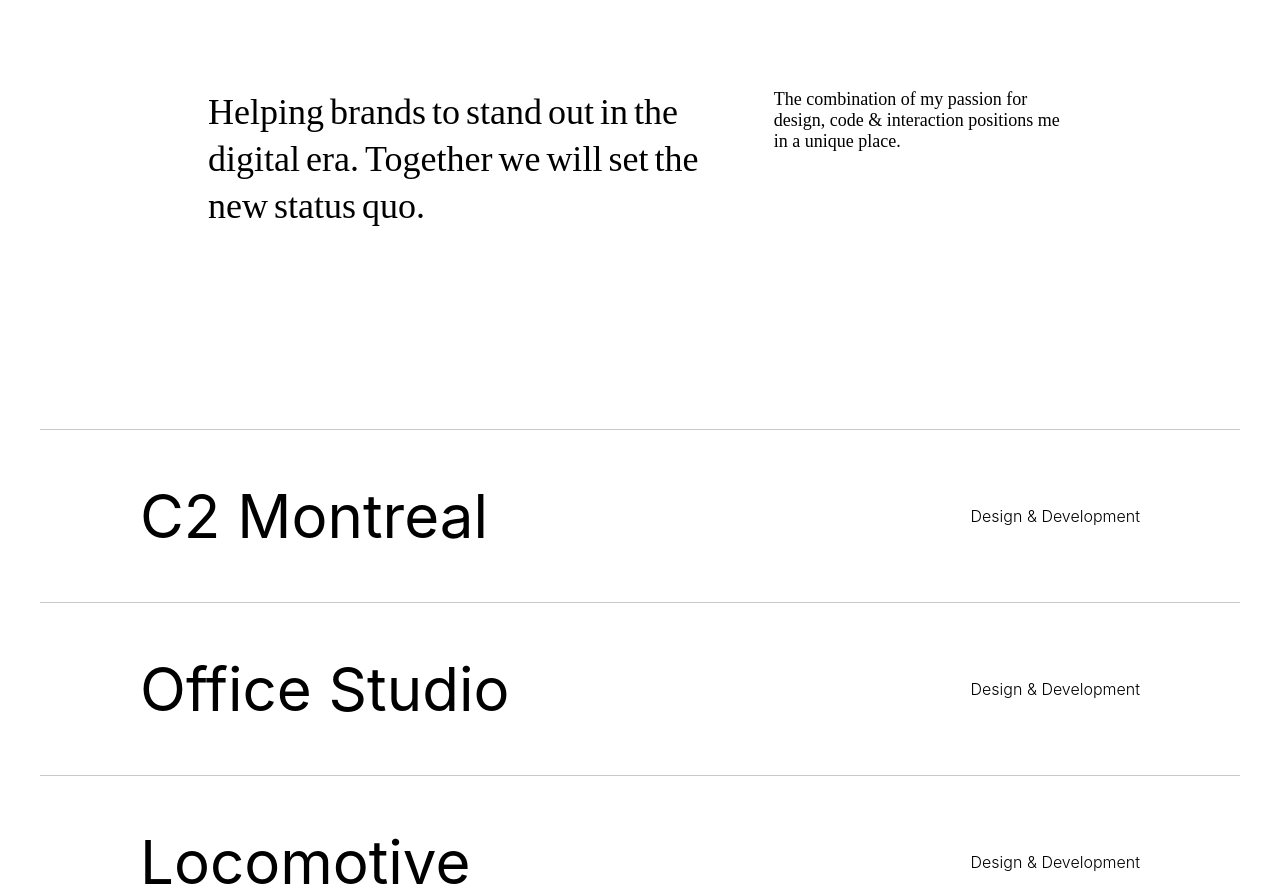
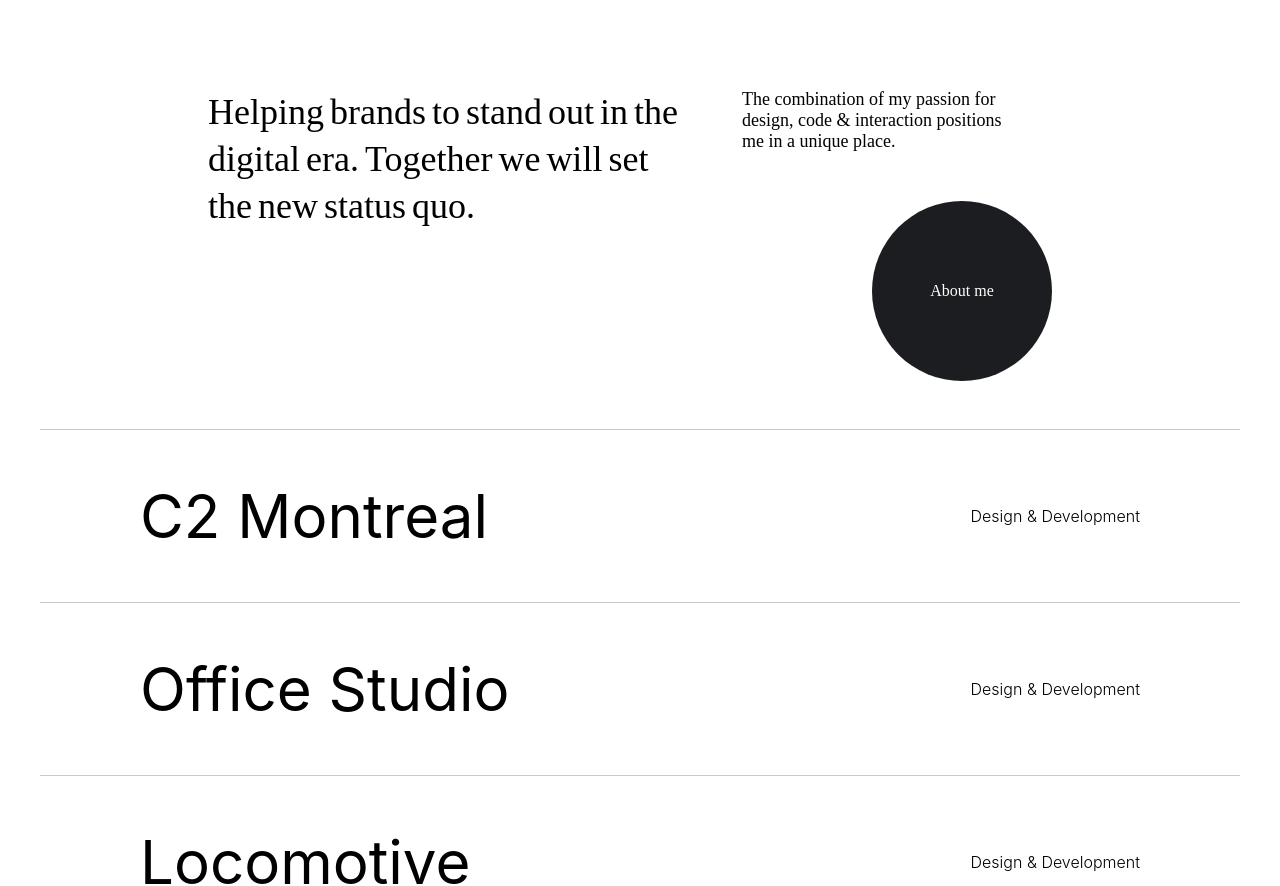
Before and after one commit to root0beer/awwards_clones, a Next.js app: page /portland in a window 1280 px wide. Shown: the part 920-1806 px from the top of the page. Built offline with nearby package versions, Linux system fonts and the light colour scheme.

Commit message:
description animation

```diff
--- a/components/PortLand/description/Description.jsx
+++ b/components/PortLand/description/Description.jsx
@@ -1,19 +1,28 @@
-import React from 'react';
+import React, {useRef} from 'react';
 import styles from "./Description.module.scss";
+import { motion, useInView } from 'framer-motion';
+import { slideup, opacity } from './anim';
 
 const Description = () => {
+    const container = useRef(null);
+    const isInView = useInView(container);
     const phrase = "Helping brands to stand out in the digital era. Together we will set the new status quo."
   return (
-    <div className={styles.description}>
+    <div ref={container} className={styles.description}>
         <div className={styles.body}>
             <p>
                 {
                     phrase.split(" ").map((word, index) => {
-                        return <span key={index} className={styles.mask}><span>{word}</span></span>
+                        return <span key={index} className={styles.mask}><motion.span key={index} variants={slideup} custom={index} animate={isInView ? "open" : "closed"}>{word}</motion.span></span>
                     })
                 }
             </p>
-            <p>The combination of my passion for design, code & interaction positions me in a unique place.</p>
+            <motion.p variants={opacity} initial="initial" animate={isInView ? "open" : "closed"}>The combination of my passion for design, code & interaction positions me in a unique place.</motion.p>
+            <div data-scroll data-scroll-speed={0.1}>
+                <div className={styles.button }>
+                    <p>About me</p>
+                </div>
+            </div>
         </div>
     </div>
   )
--- a/components/PortLand/description/Description.module.scss
+++ b/components/PortLand/description/Description.module.scss
@@ -31,5 +31,26 @@
         font-weight: 300;
       }
     }
+    .button {
+        top: 80%;
+        left: calc(100% - 200px);
+        width: 180px;
+        height: 180px;
+        background-color: #1C1D20;
+        color: white;
+        border-radius: 50%;
+        position: absolute;
+        display: flex;
+        align-items: center;
+        justify-content: center;
+        cursor: pointer;
+        p {
+            margin: 0px;
+            font-size: 16px;
+            font-weight: 300;
+            position: relative;
+            z-index: 3;
+        }
+    }
   }
 }
--- /dev/null
+++ b/components/PortLand/description/anim.js
@@ -0,0 +1,25 @@
+export const opacity = {
+    initial: {
+        opacity: 0,
+    },
+    open: {
+        opacity: 1,
+        transition: {duration: 0.5},
+    },
+    closed: {
+        opacity: 0,
+    },
+};
+
+export const slideup = {
+    initial: {
+        opacity: 0,
+    },
+    open: (i) => ({
+        y: 0,
+        transition: {duration: 0.5, delay: 0.05 * i},
+    }),
+    closed: {
+        y: "100%",
+    },
+};
```
